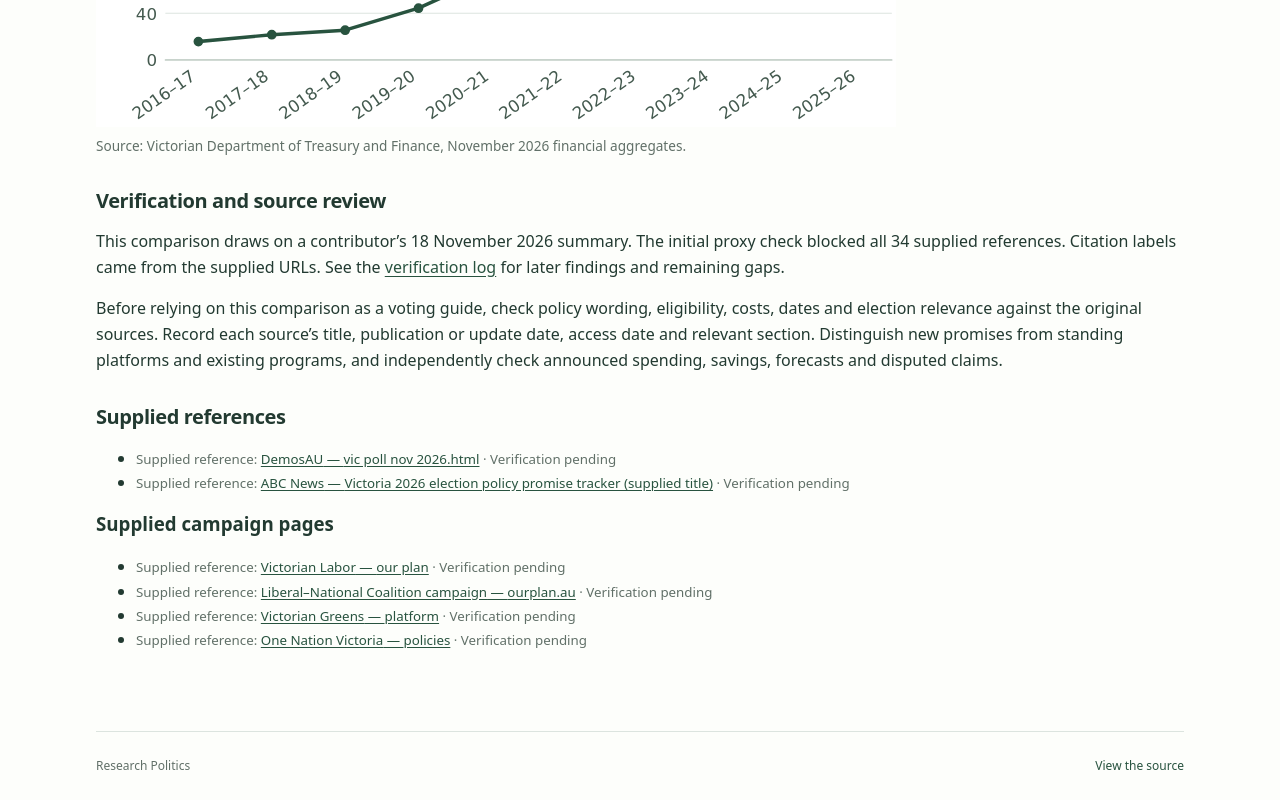
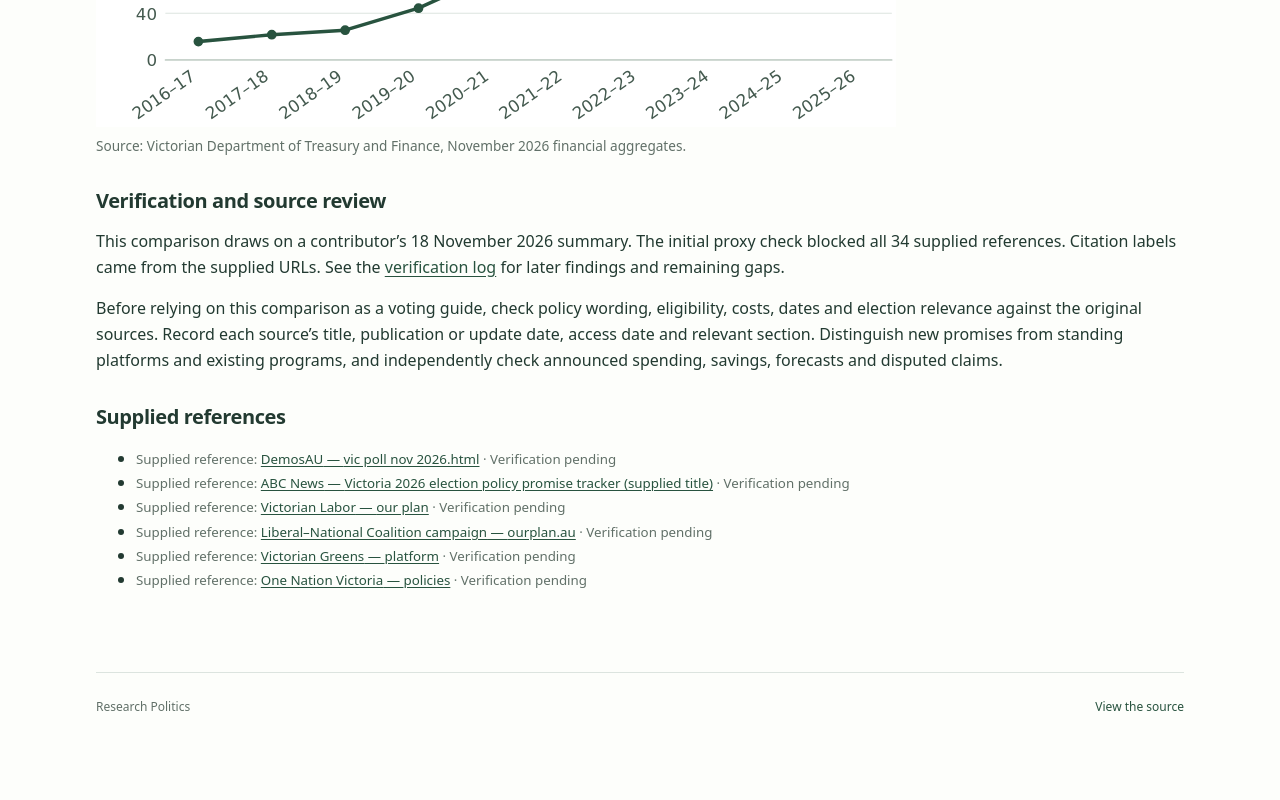
Before and after one commit to adludo/research-politics, a Next.js app: page /elections/victoria-2026 in a window 1280 px wide. Shown: the part 2605-3405 px from the top of the page. After the commit the page ends 3345 px from the top, so only its background shows below. Built offline with nearby package versions, Linux system fonts and the light colour scheme.

Commit message:
CHORE: unify supplied election references

```diff
--- a/app/elections/victoria-2026/page.tsx
+++ b/app/elections/victoria-2026/page.tsx
@@ -76,17 +76,11 @@ function SourceReview() {
 }
 
 function SuppliedReferences() {
+  const sources = ['poll', 'abc', 'labor-plan', 'coalition-plan', 'greens-plan', 'one-plan'] as const;
   return (
-    <>
-      <ul>
-        <li><Reference sourceId="poll" /></li>
-        <li><Reference sourceId="abc" /></li>
-      </ul>
-      <h3 id="campaigns-heading">Supplied campaign pages</h3>
-      <ul>{(['labor-plan', 'coalition-plan', 'greens-plan', 'one-plan'] as const).map(id => (
-        <li key={id}><Reference sourceId={id} /></li>
-      ))}</ul>
-    </>
+    <ul id="campaigns-heading">
+      {sources.map(sourceId => <li key={sourceId}><Reference sourceId={sourceId} /></li>)}
+    </ul>
   );
 }
 
```
